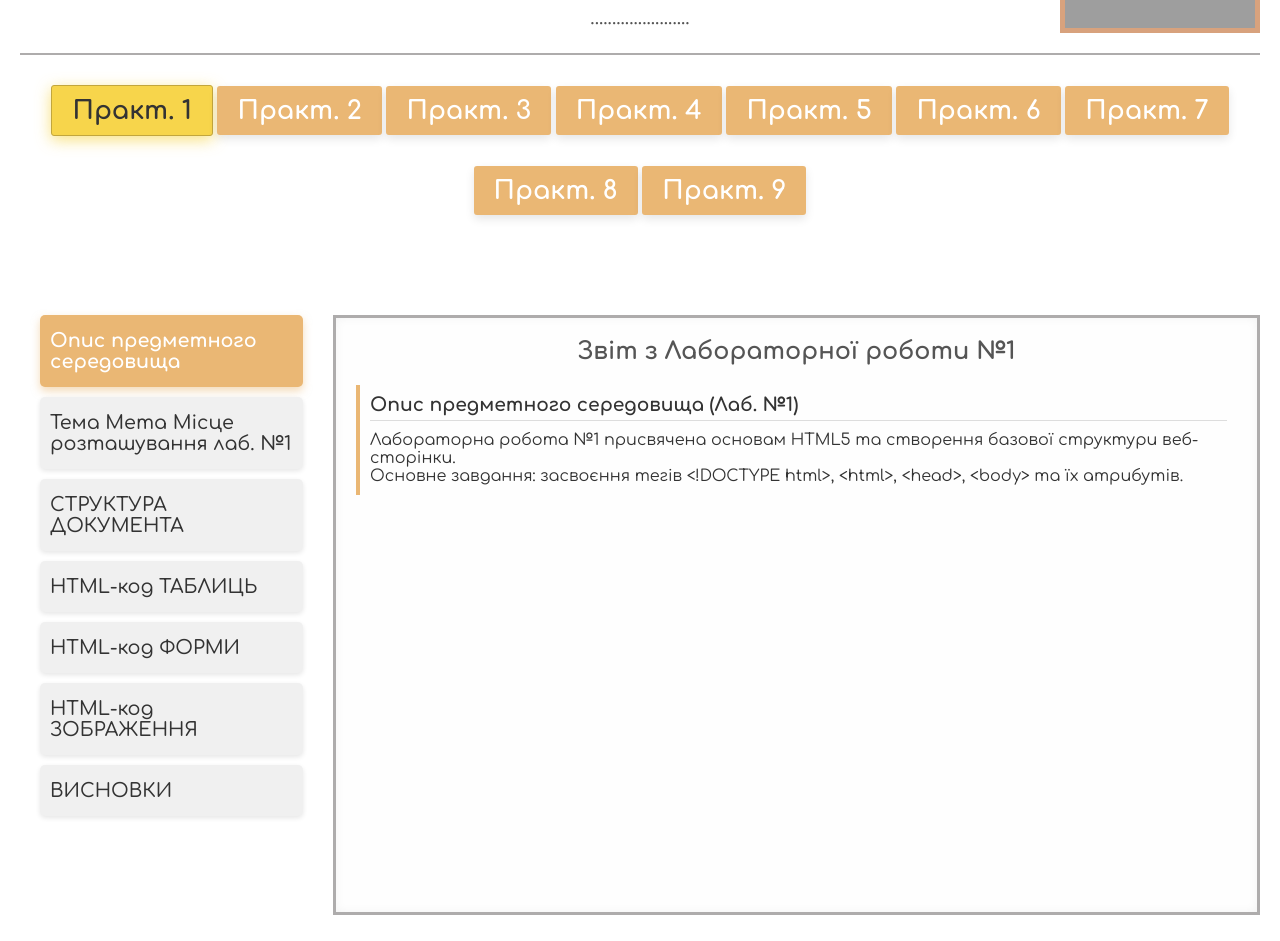
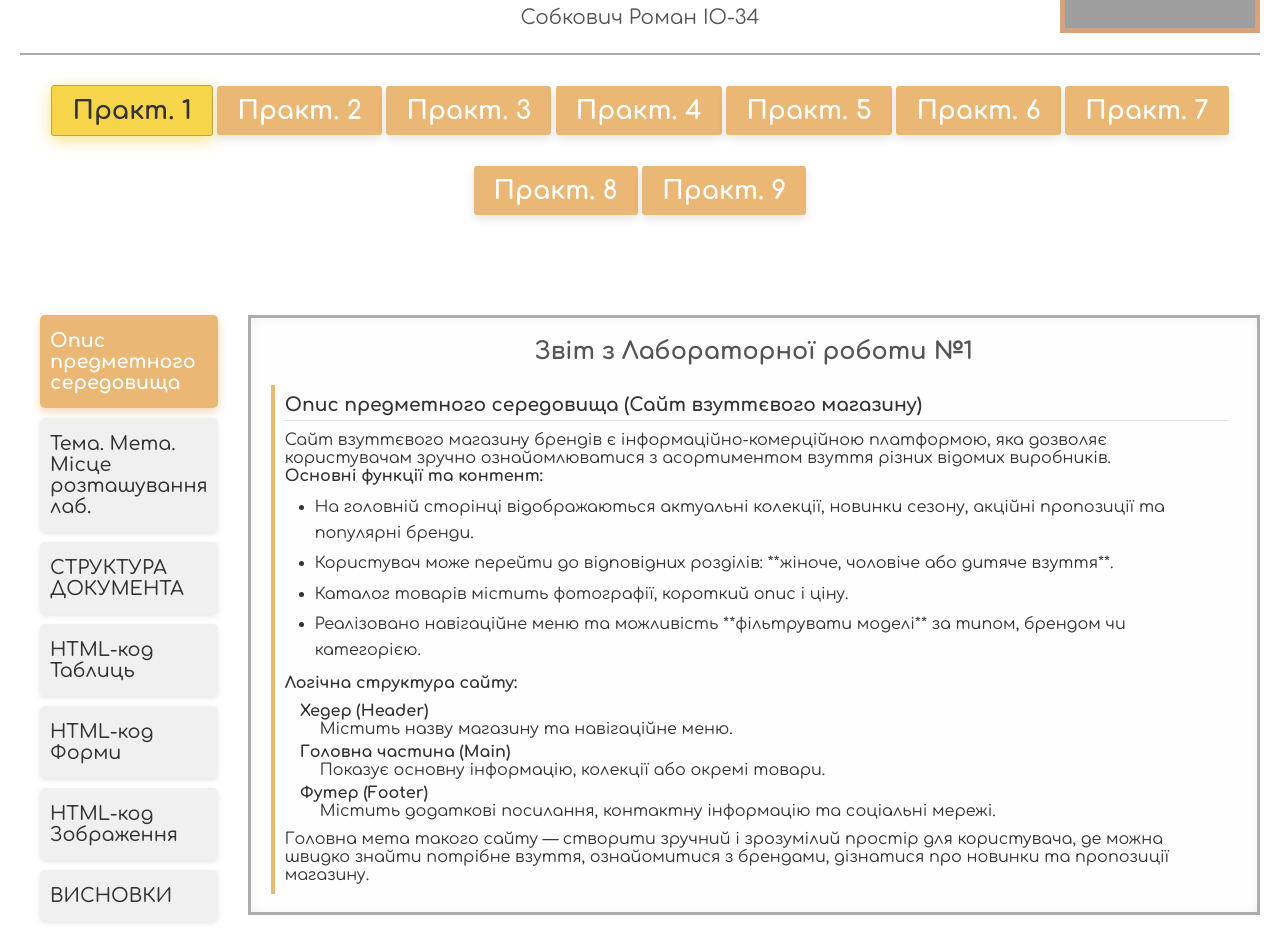
Before and after one commit to Severusromantik/IO-34_appRECORD-SobkovychRoman-FIOT-2025, a plain HTML site: page index.html in a window 1280 px wide. Shown: the part 217-1158 px from the top of the page. Drawn offline with Linux system fonts and the light colour scheme; grey boxes are pictures that could not be loaded.

Commit message:
lab_1 commit

```diff
--- a/index.html
+++ b/index.html
@@ -19,7 +19,7 @@
         </div>
 
         <div class="sub-header">
-            <p>.......................</p>
+            <p>Собкович Роман ІО-34</p>
         </div>
 
         <div class="image-box">
@@ -44,11 +44,11 @@
     <main>
       <aside class="side-menu" id="lab-menu">
           <button class="menu-button active" data-content-id="opis">Опис предметного середовища</button>
-          <button class="menu-button" data-content-id="tema">Тема Мета Місце розташування лаб. №1</button>
+          <button class="menu-button" data-content-id="tema">Тема. Мета. Місце розташування лаб. </button>
           <button class="menu-button" data-content-id="struktura">СТРУКТУРА ДОКУМЕНТА</button>
-          <button class="menu-button" data-content-id="tablicya">HTML-код ТАБЛИЦЬ</button>
-          <button class="menu-button" data-content-id="formi">HTML-код ФОРМИ</button>
-          <button class="menu-button" data-content-id="zobrazhennia">HTML-код ЗОБРАЖЕННЯ</button>
+          <button class="menu-button" data-content-id="tablicya">HTML-код Таблиць</button>
+          <button class="menu-button" data-content-id="formi">HTML-код Форми</button>
+          <button class="menu-button" data-content-id="zobrazhennia">HTML-код Зображення</button>
           <button class="menu-button" data-content-id="visnovki">ВИСНОВКИ</button>
       </aside>
 
--- a/script.js
+++ b/script.js
@@ -1,17 +1,74 @@
-// ====== СТРУКТУРА ДАНИХ (симуляція даних з бекенду) ======
+// ====== СТРУКТУРА ДАНИХ ======
 const labData = {
     'lab1': {
         title: 'Звіт з Лабораторної роботи №1',
         opis: {
-            heading: 'Опис предметного середовища (Лаб. №1)',
-            content: `<p>Лабораторна робота №1 присвячена основам HTML5 та створення базової структури веб-сторінки.</p>
-                      <p>Основне завдання: засвоєння тегів &lt;!DOCTYPE html>, &lt;html>, &lt;head>, &lt;body> та їх атрибутів.</p>`
+            heading: 'Опис предметного середовища (Сайт взуттєвого магазину)',
+            content: `
+                <p>Сайт взуттєвого магазину брендів є інформаційно-комерційною платформою, яка дозволяє користувачам зручно ознайомлюватися з асортиментом взуття різних відомих виробників.</p>
+
+                <section>
+                    <h4>Основні функції та контент:</h4>
+                    <ul>
+                        <li>На головній сторінці відображаються актуальні колекції, новинки сезону, акційні пропозиції та популярні бренди.</li>
+                        <li>Користувач може перейти до відповідних розділів: **жіноче, чоловіче або дитяче взуття**.</li>
+                        <li>Каталог товарів містить фотографії, короткий опис і ціну.</li>
+                        <li>Реалізовано навігаційне меню та можливість **фільтрувати моделі** за типом, брендом чи категорією.</li>
+                    </ul>
+                </section>
+
+                <section>
+                    <h4>Логічна структура сайту:</h4>
+                    <dl>
+                        <dt>Хедер (Header)</dt>
+                        <dd>Містить назву магазину та навігаційне меню.</dd>
+
+                        <dt>Головна частина (Main)</dt>
+                        <dd>Показує основну інформацію, колекції або окремі товари.</dd>
+
+                        <dt>Футер (Footer)</dt>
+                        <dd>Містить додаткові посилання, контактну інформацію та соціальні мережі.</dd>
+                    </dl>
+                </section>
+
+                <p>Головна мета такого сайту — створити зручний і зрозумілий простір для користувача, де можна швидко знайти потрібне взуття, ознайомитися з брендами, дізнатися про новинки та пропозиції магазину.</p>
+            `
         },
         tema: {
-            heading: 'Тема Мета Місце розташування лаб. №1',
-            content: `<p><strong>Тема:</strong> Вступ до HTML5 та структура документа.</p>
-                      <p><strong>Мета:</strong> Навчитися створювати валідний HTML-документ.</p>
-                      <p><strong>Розташування:</strong> <a href="#">Посилання на GitHub/локальний файл</a></p>`
+            heading: 'Тема, Мета, Місце розташування (Лаб. №1)',
+            content: `
+                <p>
+                    <strong>Тема:</strong> Структура HTML-документа. Вибір предметної галузі. GitHub. Робота з репозиторіями. Основні теги та атрибути в HTML-документі.
+                </p>
+
+                <p>
+                    <strong>Мета:</strong> Придбати практичні навички роботи з GitHub, репозиторіями, HTML-документом, таблицями, зображеннями, посиланнями, списками, формами.
+                    Створити шаблон звітного HTML-документом для відображення результатів роботи всіх лабораторних робіт.
+                </p>
+
+                <h4>Ресурси та розташування:</h4>
+                <ul>
+                    <li>
+                        <strong>Репозиторій GitHub звіту:</strong> <a href="https://github.com/Severusromantik/IO-34_appRECORD-SobkovychRoman-FIOT-2025" target="_blank">Посилання GitHub-репозиторій звіту</a>
+                    </li>
+                    <li>
+                        <strong>Репозиторій GitHub cамостійних робіт:</strong> <a href="https://github.com/Severusromantik/IO-34_INDEPENDENT-SobkovychRoman-FIOT-2025" target="_blank">Посилання на GitHub-репозиторій cамостійних робіт (макет, ТЗ)</a>
+                    </li>
+                    <li>
+                        <strong>Репозиторій GitHub WEB застосунку:</strong> <a href="https://github.com/Severusromantik/IO-34_appWEB-SobkovychRoman-FIOT-2025" target="_blank">Посилання GitHub-репозиторій веб застосунку</a>
+                    </li>
+
+                    <li>
+                        <strong>Жива сторінка GitHub звіту:</strong> <a href="https://severusromantik.github.io/IO-34_appRECORD-SobkovychRoman-FIOT-2025/" target="_blank">Жива сторінка GitHub звіту</a>
+                    </li>
+                    <li>
+                        <strong>Жива сторінка GitHub cамостійних робіт:</strong> <a href="https://severusromantik.github.io/IO-34_INDEPENDENT-SobkovychRoman-FIOT-2025/" target="_blank">Жива сторінка GitHub cамостійних робіт (макет, ТЗ)</a>
+                    </li>
+                    <li>
+                        <strong>Жива сторінка GitHub WEB застосунку:</strong> <a href="https://severusromantik.github.io/IO-34_appWEB-SobkovychRoman-FIOT-2025/" target="_blank">Жива сторінка GitHub WEB застосунку</a>
+                    </li>
+                </ul>
+            `
         },
         struktura: {
             heading: 'СТРУКТУРА ДОКУМЕНТА (Лаб. №1)',
@@ -21,21 +78,35 @@ const labData = {
         },
         tablicya: {
             heading: 'HTML-код ТАБЛИЦЬ (Лаб. №1)',
-            content: `<pre><code>&lt;table>\n  &lt;tr>\n    &lt;td>Дані 1&lt;/td>\n  &lt;/tr>\n&lt;/table></code></pre>
-                      <p>Таблиця використовується для представлення даних звіту.</p>`
+            content: `<p>У Лаб. №1 таблиці не використовувались.</p>`
         },
         formi: {
-            heading: 'HTML-код ФОРМИ (Лаб. №1)',
+            heading: 'HTML-код ФОРМ (Лаб. №1)',
             content: `<p>У Лаб. №1 форми не використовувались. Тільки базові теги.</p>`
         },
         zobrazhennia: {
             heading: 'HTML-код ЗОБРАЖЕННЯ (Лаб. №1)',
-            content: `<pre><code>&lt;img src="student_photo.jpg" alt="Фото студента"></code></pre>
-                      <p>Додано зображення відповідно до макету.</p>`
+            content: `<pre><code>&lt;img src="nike_red_with_name.png" alt="Опис фото"></code></pre>`
         },
         visnovki: {
             heading: 'ВИСНОВКИ (Лаб. №1)',
-            content: `<p>Лабораторна робота №1 успішно виконана. Засвоєно базову структуру HTML.</p>`
+            content: `
+                <p>
+                    У результаті роботи було вивчено **структуру HTML-документа**, основні теги та атрибути, які визначають зміст і побудову вебсторінки.
+                </p>
+
+                <p>
+                    Було обрано предметну галузь — **сайт взуттєвого магазину брендів**, проаналізовано його логіку, основні розділи та елементи інтерфейсу. Зокрема, визначено структуру сторінки, що включає хедер із навігаційним меню, головну частину з каталогом товарів та футер із додатковими посиланнями й соціальними мережами.
+                </p>
+
+                <p>
+                    Окрім цього, опрацьовано принципи роботи з **GitHub** — створення, збереження та оновлення репозиторіїв, що забезпечує ефективну командну роботу й контроль версій коду.
+                </p>
+
+                <p>
+                    Таким чином, отримані знання дозволили сформувати розуміння базової структури HTML-документа, організації вебконтенту та основних інструментів керування проєктами. Це створює міцну основу для подальшого вивчення веброзробки та практичного застосування отриманих навичок під час створення власних вебсайтів.
+                </p>
+            `
         },
     },
     'lab2': {
@@ -51,7 +122,7 @@ const labData = {
                       <p><strong>Мета:</strong> Навчитися стилізувати елементи за допомогою зовнішнього файлу CSS.</p>
                       <p><strong>Розташування:</strong> <a href="#">Посилання на GitHub/Лаб. 2</a></p>`
         },
-        // ... тут мали б бути інші розділи для Лаб. 2
+
         visnovki: {
             heading: 'ВИСНОВКИ (Лаб. №2)',
             content: `<p>Лабораторна робота №2 успішно виконана. Засвоєно базові стилі CSS.</p>`
@@ -60,35 +131,29 @@ const labData = {
 };
 
 document.addEventListener('DOMContentLoaded', () => {
-    // Елементи
+
     const labButtons = document.querySelectorAll('.button-pract');
     const menuButtons = document.querySelectorAll('.side-menu .menu-button');
     const contentWindow = document.querySelector('.content-window');
     const contentTitle = document.querySelector('.content-title');
 
-    // Змінна для відстеження поточної активної лабораторної
-    let currentLab = 'lab1'; // За замовчуванням Lab 1
+    let currentLab = 'lab1';
 
-    // Функція для відображення контенту
     const displayContent = (labId, sectionId) => {
-        const data = labData[labId]?.[sectionId]; // Отримуємо дані
+        const data = labData[labId]?.[sectionId];
 
-        // Очищаємо вікно контенту
         contentWindow.innerHTML = '';
 
         if (data) {
-            // Оновлюємо заголовок вікна
             contentTitle.textContent = labData[labId].title;
 
-            // Створюємо та вставляємо контент
             const section = document.createElement('div');
             section.className = 'content-block active-content';
             section.innerHTML = `<h3>${data.heading}</h3>${data.content}`;
 
-            contentWindow.appendChild(contentTitle.cloneNode(true)); // Додаємо заголовок знову
+            contentWindow.appendChild(contentTitle.cloneNode(true));
             contentWindow.appendChild(section);
         } else {
-            // Якщо даних немає (наприклад, для Лаб. 2 не всі секції заповнені)
             contentWindow.innerHTML = `<h2 class="content-title">${labData[labId].title}</h2>
                                        <div class="content-block active-content">
                                            <h3>Розділ не знайдено</h3>
@@ -96,22 +161,18 @@ document.addEventListener('DOMContentLoaded', () => {
                                        </div>`;
         }
 
-        // Переводимо прокрутку вікна на початок
         contentWindow.scrollTop = 0;
     };
 
 
-    // 1. Обробка натискання кнопок БІЧНОЇ ПАНЕЛІ
     const handleMenuClick = (event) => {
         const targetId = event.currentTarget.dataset.contentId;
 
-        // 1.1. Знімаємо активний клас з усіх кнопок меню та додаємо до поточної
         menuButtons.forEach(button => {
             button.classList.remove('active');
         });
         event.currentTarget.classList.add('active');
 
-        // 1.2. Відображаємо контент для поточної Лаб. та вибраного розділу
         displayContent(currentLab, targetId);
     };
 
@@ -120,25 +181,20 @@ document.addEventListener('DOMContentLoaded', () => {
     });
 
 
-    // 2. Обробка натискання ВЕРХНІХ кнопок (Практ. 1-9)
     const handleLabSwitch = (event) => {
         const labIndex = event.currentTarget.textContent.replace('Практ. ', '');
         const newLabId = `lab${labIndex}`;
 
         if (!labData[newLabId]) {
              alert(`Контент для ${event.currentTarget.textContent} поки не завантажено.`);
-             return; // Виходимо, якщо даних немає
+             return;
         }
 
-        // 2.1. Оновлюємо активний стиль на верхній панелі
         labButtons.forEach(btn => btn.classList.remove('active-lab'));
         event.currentTarget.classList.add('active-lab');
 
-        // 2.2. Оновлюємо змінну поточної лабораторної
         currentLab = newLabId;
 
-        // 2.3. Симулюємо клік по першій кнопці бічної панелі,
-        // щоб відобразити початковий контент нової роботи
         const firstMenuButton = document.querySelector('.side-menu .menu-button');
         if (firstMenuButton) {
             firstMenuButton.click();
@@ -149,9 +205,8 @@ document.addEventListener('DOMContentLoaded', () => {
         labButton.addEventListener('click', handleLabSwitch);
     });
 
-    // 3. Ініціалізація при завантаженні сторінки (активуємо Практ. 1)
     const pract1Button = document.querySelector('.button-pract:first-child');
     if (pract1Button) {
-        pract1Button.click(); // Симулюємо клік по Практ. 1, що викличе displayContent
+        pract1Button.click();
     }
 });
--- a/styles.css
+++ b/styles.css
@@ -14,7 +14,7 @@ body {
   color: #333;
 }
 
-/* ===== Хедер ===== */
+
 header {
   display: flex;
   flex-direction: column;
@@ -43,7 +43,6 @@ header {
 }
 
 
-/* ===== Сіра лінія після хедера ===== */
 .header-line {
   width: 100%;
   height: 2px;
@@ -71,7 +70,6 @@ header {
     object-fit: cover;
 }
 
-/* */
 .button-pract {
     border: none;
     cursor: pointer;
@@ -101,9 +99,8 @@ header {
     box-shadow: 0 2px 5px rgba(0, 0, 0, 0.2);
 }
 
-/* Стиль для АКТИВНОЇ кнопки лабораторної (на верхній панелі) - НОВЕ/ОНОВЛЕНЕ */
 .button-pract.active-lab {
-    background-color: #f7d54b; /* Жовтий колір, як на макеті */
+    background-color: #f7d54b;
     color: #333;
     border: 1px solid #c2a63d;
     box-shadow: 0 4px 15px rgba(247, 213, 75, 0.7);
@@ -113,36 +110,34 @@ header {
     background-color: #e4c740;
 }
 
-/* ===== Секція Main - Розміщення всього контенту нижче хедера ===== */
 main {
-    display: flex; /* Використовуємо Flexbox для розташування меню та контенту */
+    display: flex;
     padding: 20px;
-    gap: 30px; /* Відстань між меню та вікном контенту */
-    min-height: calc(100vh - 350px); /* Приблизна висота, щоб main займав місце */
+    gap: 30px;
+    min-height: calc(100vh - 350px);
 }
 
-/* ===== Бічне меню (стовпчик з кнопками) ===== */
+
 .side-menu {
     display: flex;
     flex-direction: column;
-    gap: 10px; /* Відстань між кнопками */
-    width: 300px; /* Фіксована ширина меню */
+    gap: 10px;
+    width: 300px;
     padding-left: 20px;
 }
 
 .menu-button {
-    /* Стилі як у .button-pract, але для меню */
     border: none;
     cursor: pointer;
     padding: 15px 10px;
     border-radius: 5px;
     text-align: left;
 
-    color: #333; /* Колір тексту */
+    color: #333;
     font-size: 1.2rem;
     font-weight: 500;
 
-    background-color: #f0f0f0; /* Світлий фон за замовчуванням */
+    background-color: #f0f0f0;
     transition: all 0.2s ease;
     box-shadow: 0 2px 5px rgba(0, 0, 0, 0.1);
 }
@@ -151,9 +146,8 @@ main {
     background-color: #e0e0e0;
 }
 
-/* Стиль для АКТИВНОЇ кнопки в меню */
 .menu-button.active {
-    background-color: #eab774; /* Колір з хедера */
+    background-color: #eab774;
     color: white;
     font-weight: bold;
     box-shadow: 0 4px 8px rgba(234, 183, 116, 0.5);
@@ -164,13 +158,12 @@ main {
 }
 
 
-/* ===== Вікно для виведення контенту ===== */
 .content-window {
-    flex-grow: 1; /* Займає весь простір, що залишився */
-    border: 3px solid #aeacac; /* Рамка, як на макеті */
+    flex-grow: 1;
+    border: 3px solid #aeacac;
     padding: 20px;
-    height: 600px; /* Фіксована висота вікна */
-    overflow-y: auto; /* Дозволяє прокручування по вертикалі */
+    height: 600px;
+    overflow-y: auto;
     background-color: #fefefe;
     box-shadow: inset 0 0 10px rgba(0, 0, 0, 0.05);
 }
@@ -181,14 +174,39 @@ main {
     color: #555;
 }
 
-/* Стилі для динамічно створеного блоку контенту */
 .content-block.active-content {
-    /* Цей клас тепер використовується для стилізації динамічно вставленого контенту,
-       а не для керування display: none/block */
     padding: 10px;
     margin-bottom: 20px;
     border-left: 4px solid #eab774;
 }
+
+.content-block.active-content ul {
+    padding-left: 30px;
+    margin-top: 10px;
+    margin-bottom: 10px;
+}
+
+.content-block.active-content li {
+    line-height: 1.6;
+    margin-bottom: 5px;
+}
+
+.content-block.active-content dl {
+    padding-left: 15px;
+    margin-top: 10px;
+    margin-bottom: 10px;
+}
+
+.content-block.active-content dt {
+    font-weight: bold;
+    margin-top: 5px;
+}
+
+.content-block.active-content dd {
+    margin-left: 20px;
+}
+
+
 
 .content-block h3 {
     color: #333;
```
